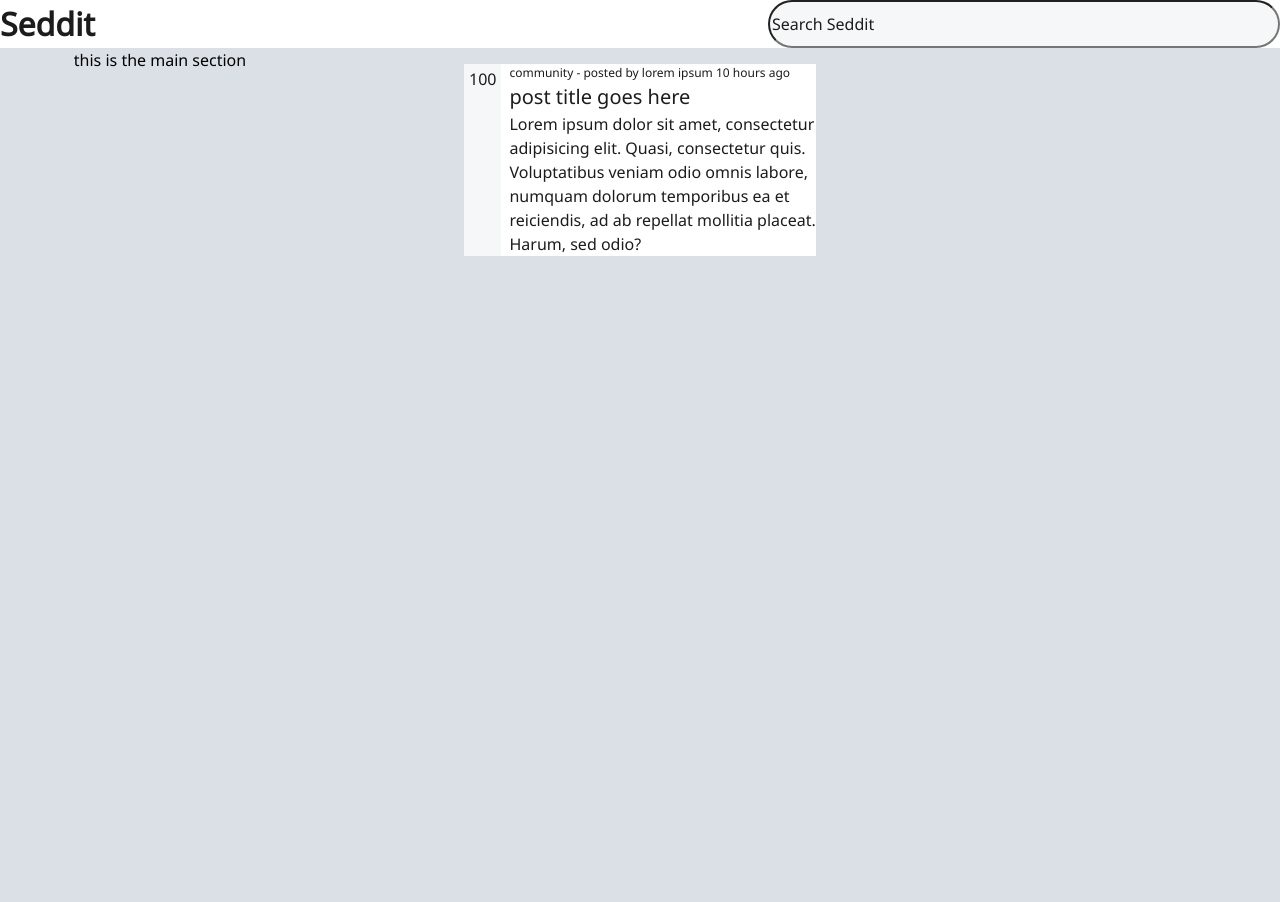
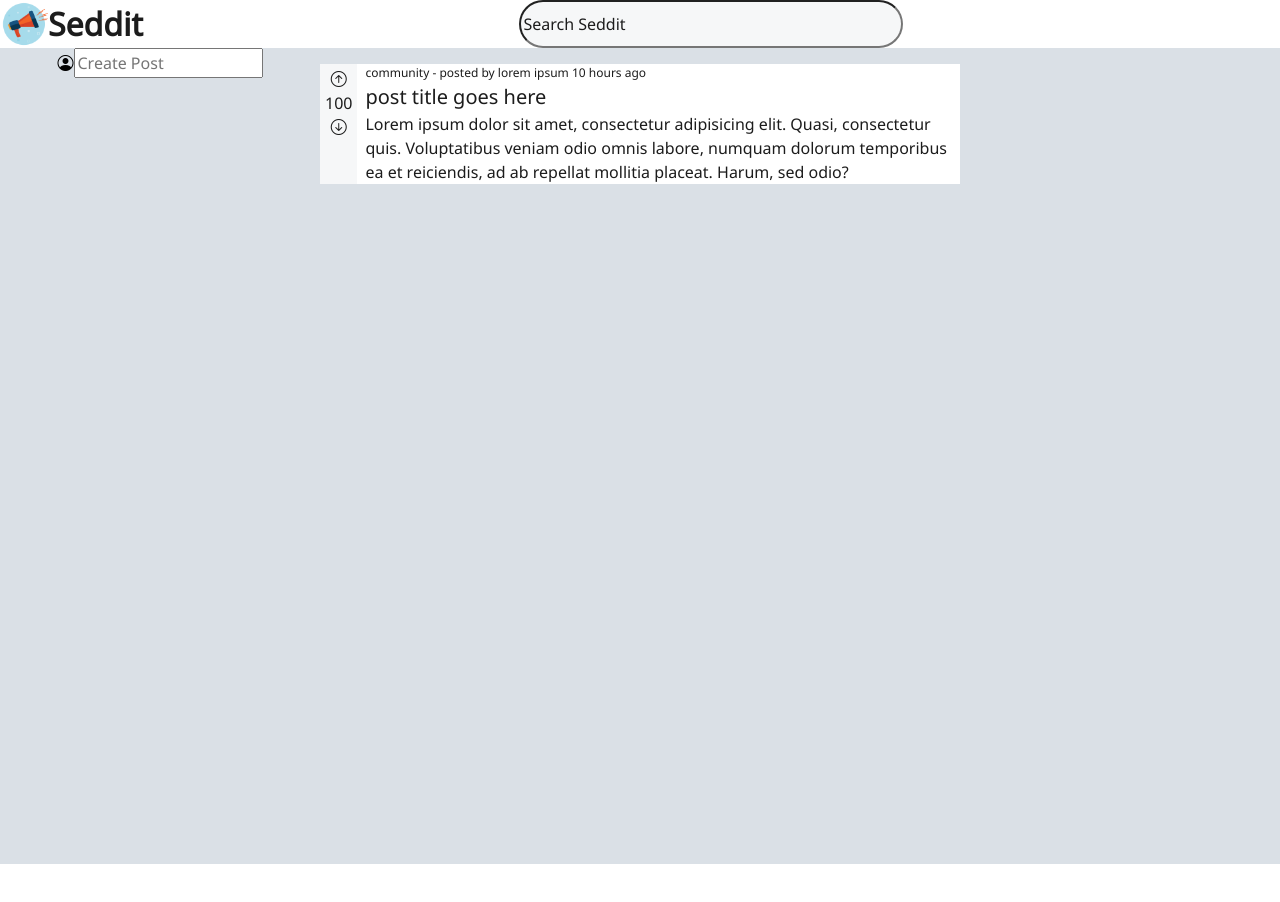
Before and after one commit to SeanKempt/Reddit-Clone, a React (Create React App) app: page /#/ in a window 1280 px wide. Shown: the top 902 px of the page. After the commit the page ends 864 px from the top, so only its background shows below. Built offline with nearby package versions, Linux system fonts and the light colour scheme.

Commit message:
feat: start layout of createpost component

```diff
--- a/package.json
+++ b/package.json
@@ -6,6 +6,7 @@
     "@testing-library/jest-dom": "^5.16.5",
     "@testing-library/react": "^13.4.0",
     "@testing-library/user-event": "^13.5.0",
+    "bootstrap-icons": "^1.10.3",
     "react": "^18.2.0",
     "react-dom": "^18.2.0",
     "react-scripts": "5.0.1",
--- a/public/index.html
+++ b/public/index.html
@@ -2,11 +2,9 @@
 <html lang="en">
   <head>
     <meta charset="utf-8" />
-    <link rel="icon" href="%PUBLIC_URL%/favicon.ico" />
     <meta name="viewport" content="width=device-width, initial-scale=1" />
     <meta name="theme-color" content="#000000" />
     <meta name="description" content="Seddit a Reddit clone created for TOP." />
-    <link rel="apple-touch-icon" href="%PUBLIC_URL%/logo192.png" />
     <!--
       manifest.json provides metadata used when your web app is installed on a
       user's mobile device or desktop. See https://developers.google.com/web/fundamentals/web-app-manifest/
--- a/src/App.js
+++ b/src/App.js
@@ -1,10 +1,13 @@
 import './sass/reset.scss';
 import './sass/styles.scss';
 import PostCard from './components/PostCard';
+import CreatePostCard from './components/CreatePostCard';
+import sedditlogo from './images/seddit-logo.png';
 
 const App = () => (
   <div className="App">
     <header className="header">
+      <img className="header__logo" src={sedditlogo} alt="megaphone" />
       <h1 className="header__title">Seddit</h1>
       <input
         type="text"
@@ -14,7 +17,7 @@ const App = () => (
       />
     </header>
     <main className="main">
-      <p>this is the main section</p>
+      <CreatePostCard />
       <PostCard />
     </main>
   </div>
--- a/src/components/CreatePostCard.jsx
+++ b/src/components/CreatePostCard.jsx
@@ -0,0 +1,14 @@
+const CreatePostCard = () => (
+  <div className="createpost">
+    <i className="bi bi-person-circle" />
+    <input
+      type="text"
+      name="createpost"
+      id="createpost-text"
+      className="createpost__textinput"
+      placeholder="Create Post"
+    />
+  </div>
+);
+
+export default CreatePostCard;
--- a/src/components/PostCard.jsx
+++ b/src/components/PostCard.jsx
@@ -1,6 +1,10 @@
 const PostCard = () => (
   <div className="postcard__container">
-    <div className="post__upvotes">100</div>
+    <div className="post__upvotes">
+      <i className="bi bi-arrow-up-circle" />
+      100
+      <i className="bi bi-arrow-down-circle" />
+    </div>
     <div className="post">
       <p className="post__data">
         community - posted by lorem ipsum 10 hours ago
--- a/src/sass/styles.scss
+++ b/src/sass/styles.scss
@@ -1,4 +1,5 @@
 @import url('https://fonts.googleapis.com/css2?family=Noto+Sans&display=swap');
+@import url('https://cdn.jsdelivr.net/npm/bootstrap-icons@1.10.3/font/bootstrap-icons.css');
 
 $body: #f6f7f8;
 $bg: #dae0e6;
@@ -24,7 +25,6 @@ body {
 .header {
   background-color: $neutral;
   display: flex;
-  justify-content: space-between;
 }
 
 .header__title {
@@ -32,26 +32,34 @@ body {
   font-size: $font-title;
 }
 
+.header__logo {
+  width: 3rem;
+  height: 3rem;
+}
+
 .header__search {
   border-radius: 30px;
   background-color: $body;
   color: $postbodytext;
-  width: 40%;
+  width: 30%;
+  margin: 0 auto;
 }
 
 .postcard__container {
   background-color: $postbg;
   color: $postbodytext;
-  max-width: 700px;
-  width: 55%;
+  max-width: 750px;
+  width: 100%;
   display: flex;
   margin-top: 1rem;
+  grid-column: 2 / 3;
 }
 
 .post__upvotes {
   padding-right: 0.5rem;
   background-color: $body;
   padding: 3px 5px;
+  text-align: center;
 }
 
 .post__title {
```
Also changed, not shown: public/manifest.json, src/components/Post.jsx (added), src/images/seddit-logo.png (added), 1 other file (tests, documents, lock files or other folders).
